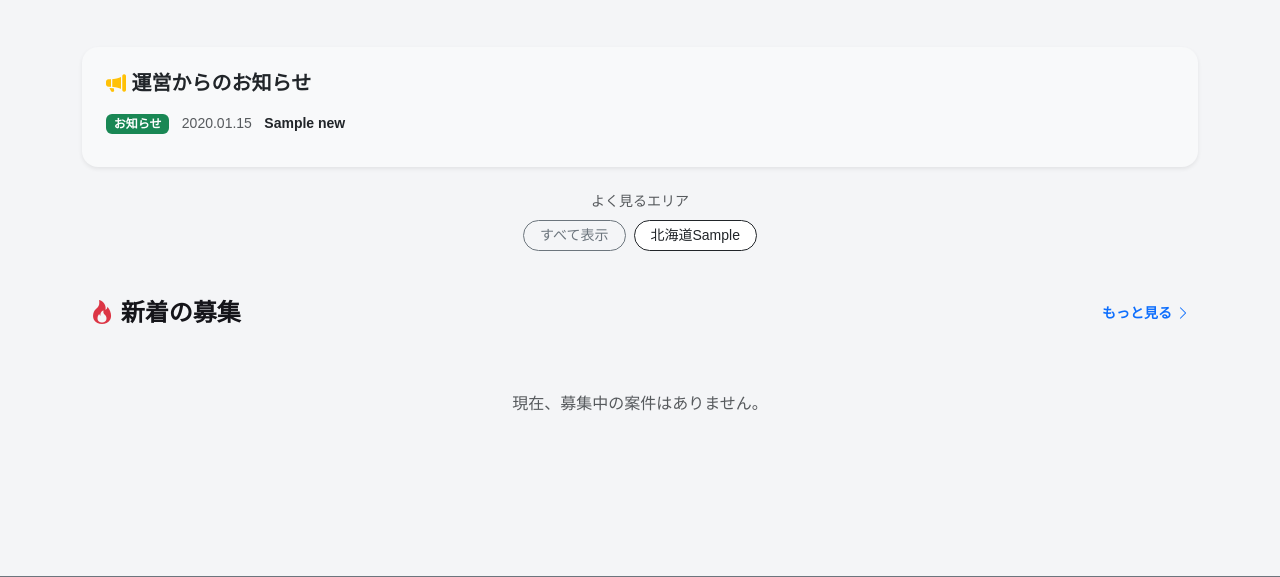
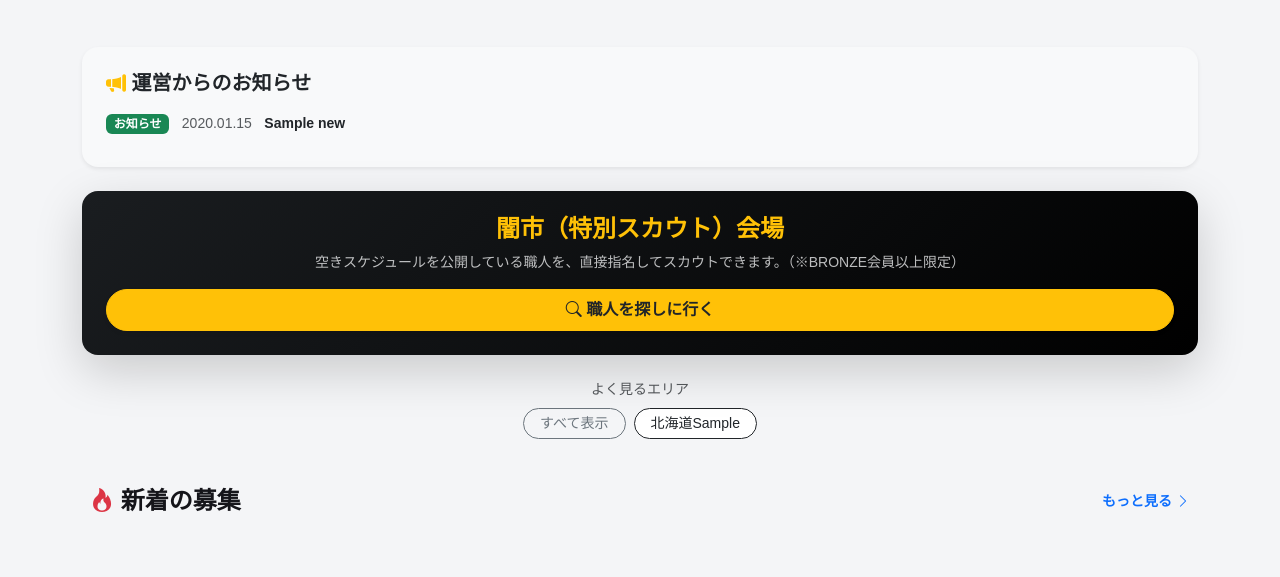
Before and after one commit to Elchristo-j/kensetsu-app, a Django app: page / in a window 1280 px wide. Shown: the part 631-1208 px from the top of the page. Run offline with Django 5.2, Linux system fonts and the light colour scheme; a user stored in the database is signed in; tables that the repository leaves empty hold one stand-in row (values such as "Sample post"); grey boxes marked "Sample" are stand-in pictures; data that the repository does not hold is empty.

Commit message:
闇市開店

```diff
--- a/jobs/templates/jobs/home.html
+++ b/jobs/templates/jobs/home.html
@@ -122,7 +122,15 @@
             </ul>
         </div>
     </div>
-
+    {% if user.is_authenticated %}
+<div class="card bg-dark text-white border-0 shadow-lg mb-4 rounded-4 text-center p-4" style="background: linear-gradient(135deg, #1a1d20, #000000);">
+    <h4 class="fw-bold text-warning mb-2"><i class="fas fa-user-secret"></i> 闇市（特別スカウト）会場</h4>
+    <p class="small text-light opacity-75 mb-3">空きスケジュールを公開している職人を、直接指名してスカウトできます。（※BRONZE会員以上限定）</p>
+    <a href="{% url 'ura_profile_list' %}" class="btn btn-warning fw-bold rounded-pill px-5 py-2 shadow-sm text-dark">
+        <i class="bi bi-search"></i> 職人を探しに行く
+    </a>
+</div>
+{% endif %}
     {% if user.is_authenticated and favorites %}
     <div class="mb-5 text-center">
         <p class="text-muted small mb-2">よく見るエリア</p>
```
